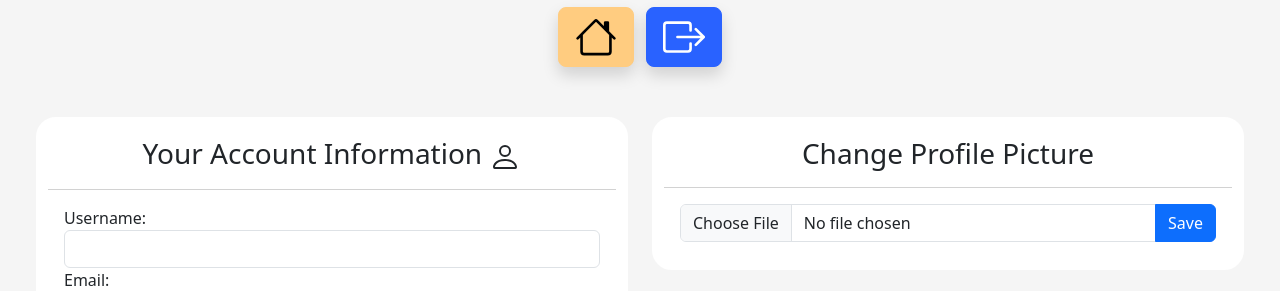
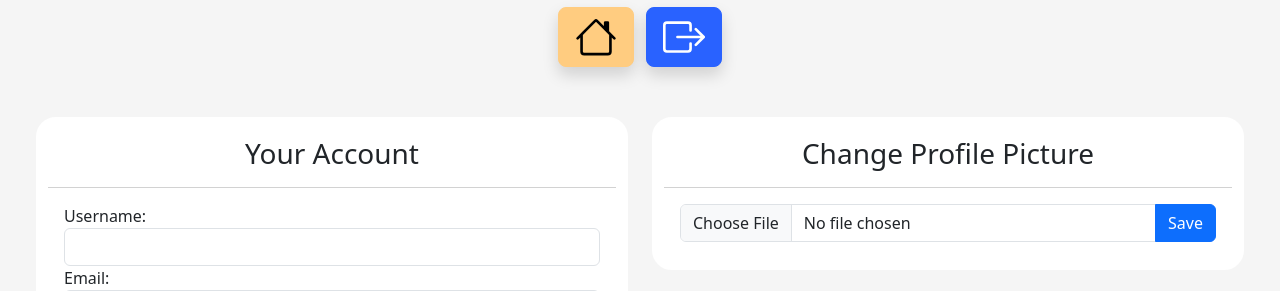
Before and after one commit to IsaaMaster/NoteWorks, a Django app: template notes/templates/app/account.html in a window 1280 px wide. Shown: the part 223-514 px from the top of the page. Run offline with Django 4.2, Linux system fonts and the light colour scheme; the template is opened without the code that fills it, so the values that code supplies are empty; some libraries are stand-ins or nearby versions.

Commit message:
refactor: improve profile picture URL handling and simplify account information header

```diff
--- a/notes/helpers.py
+++ b/notes/helpers.py
@@ -73,15 +73,13 @@ def getProfilePictureURL(user):
     """
     try:
         image_url = user.profile.profilePicture.url if user.profile.profilePicture else "/media/profile_pictures/default.png"
-    except:
+    except BaseException:
         image_url = "/media/profile_pictures/default.png"
 
     # Check if the image URL is a valid URL
-    print(image_url)
     if os.path.isfile("."+image_url):
         return image_url
-    else:
-        return "/media/profile_pictures/default.png"
+    return "/media/profile_pictures/default.png"
 
 
 
--- a/notes/templates/app/account.html
+++ b/notes/templates/app/account.html
@@ -25,10 +25,7 @@
       <div class="card mt-5">
         <div class="card-header" >
           <h3 class="card-title text-center">
-            Your Account Information
-            <svg xmlns="http://www.w3.org/2000/svg" width="32" height="32" fill="currentColor" class="bi bi-person" viewBox="0 0 16 16">
-              <path d="M8 8a3 3 0 1 0 0-6 3 3 0 0 0 0 6Zm2-3a2 2 0 1 1-4 0 2 2 0 0 1 4 0Zm4 8c0 1-1 1-1 1H3s-1 0-1-1 1-4 6-4 6 3 6 4Zm-1-.004c-.001-.246-.154-.986-.832-1.664C11.516 10.68 10.289 10 8 10c-2.29 0-3.516.68-4.168 1.332-.678.678-.83 1.418-.832 1.664h10Z"/>
-            </svg>
+            Your Account
           </h3>
         </div>
         <div class="card-body">
```
